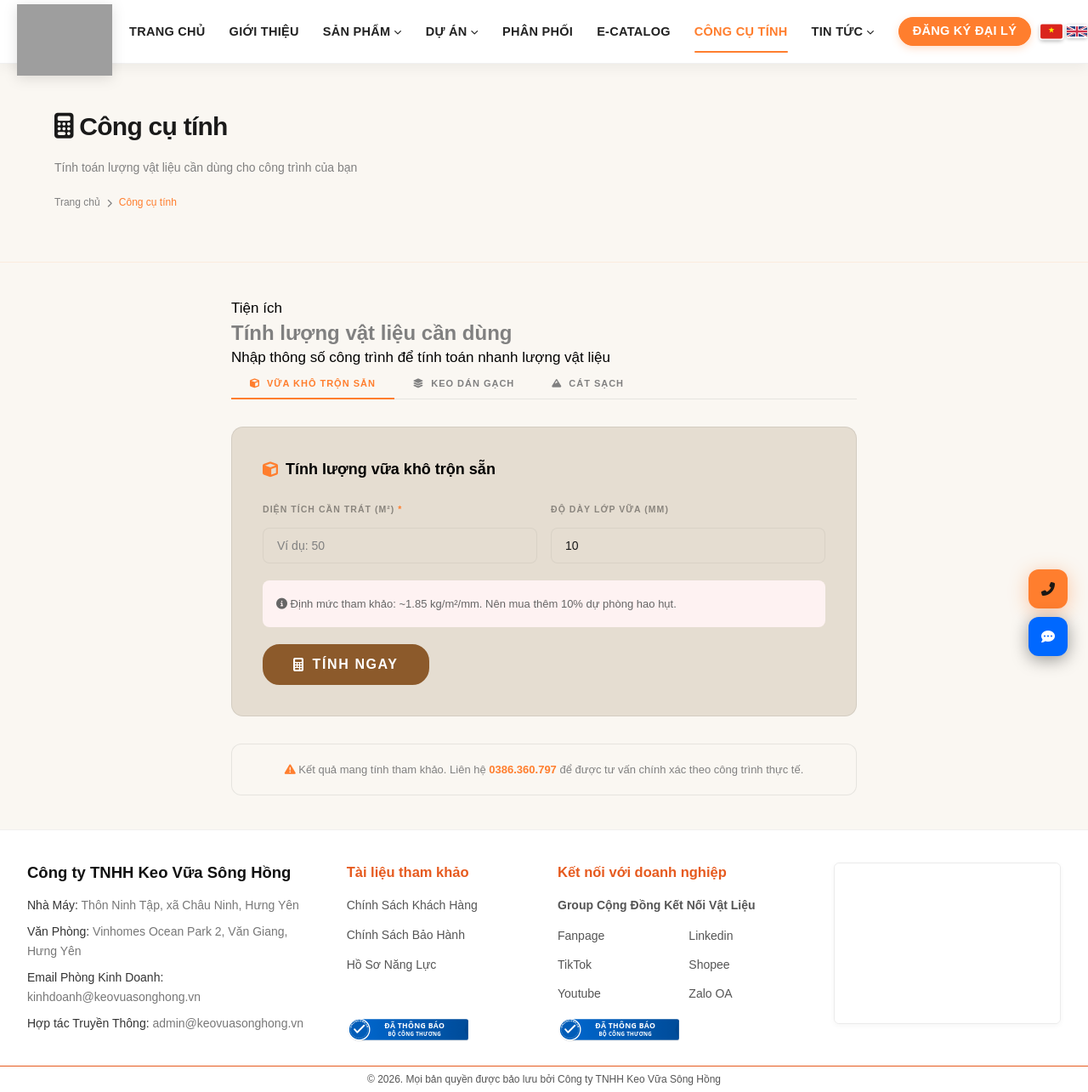
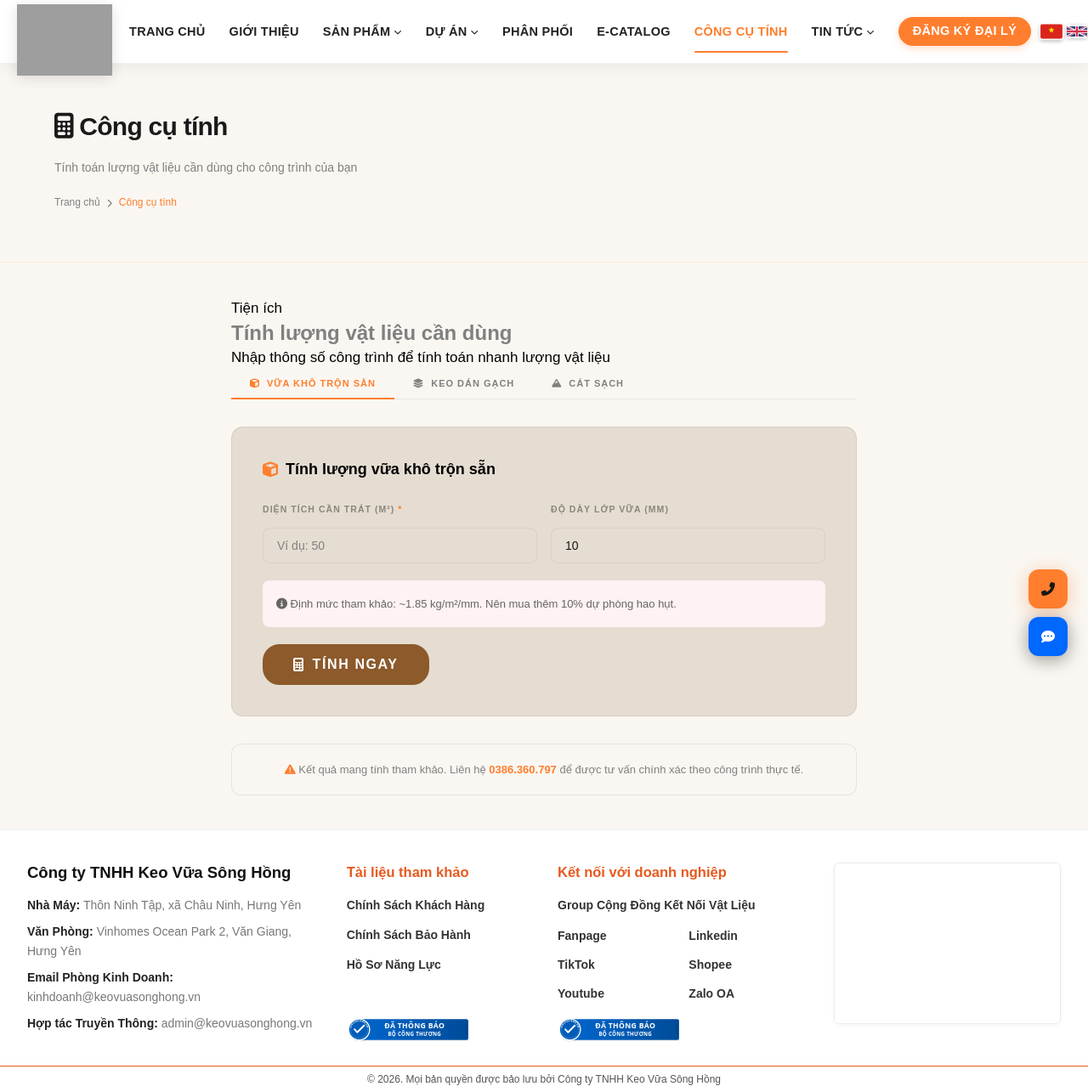
Before and after one commit to ngovandat2005/test, a Django app: page /cong-cu-tinh/ in a window 1280 px wide. Shown: the whole page at 85% size. Run offline with Django 5.2, Linux system fonts and the light colour scheme; a map, chart or similar area stays blank; some web fonts are replaced; grey boxes are pictures that could not be loaded.

Commit message:
In dam cac nhan thong tin cong ty va cac lien ket footer

```diff
--- a/main/templates/main/base.html
+++ b/main/templates/main/base.html
@@ -10,7 +10,7 @@
     <link rel="preconnect" href="https://fonts.gstatic.com" crossorigin>
     <link href="https://fonts.googleapis.com/css2?family=Bai+Jamjuree:ital,wght@0,300;0,400;0,500;0,600;0,700;1,300;1,400&display=swap" rel="stylesheet">
     <link rel="stylesheet" href="https://cdnjs.cloudflare.com/ajax/libs/font-awesome/6.5.0/css/all.min.css">
-    <link rel="stylesheet" href="{% static 'css/style.css' %}?v=208">
+    <link rel="stylesheet" href="{% static 'css/style.css' %}?v=209">
     {% block extra_css %}{% endblock %}
 </head>
 <body>
--- a/static/css/style.css
+++ b/static/css/style.css
@@ -1832,8 +1832,8 @@
 }
 
 .footer-company-info .info-label {
-  font-weight: 500;
-  color: #333333; /* Xám đậm, không in đậm */
+  font-weight: 700;
+  color: #222222; /* In đậm */
 }
 
 .footer-company-info .info-val {
@@ -1888,9 +1888,9 @@
 .footer-link-list a {
   font-family: 'Bai Jamjuree', sans-serif;
   font-size: 14px;
-  color: #555555;
+  color: #333333;
   text-decoration: none;
-  font-weight: 500;
+  font-weight: 700; /* In đậm */
   transition: color .2s ease;
 }
 
@@ -1906,8 +1906,8 @@
 .footer-group-item a {
   font-family: 'Bai Jamjuree', sans-serif;
   font-size: 14px;
-  font-weight: 600;
-  color: #555555;
+  font-weight: 700; /* In đậm */
+  color: #333333;
   text-decoration: none;
   transition: color .2s ease;
 }
@@ -1931,9 +1931,9 @@
 .footer-social-col a {
   font-family: 'Bai Jamjuree', sans-serif;
   font-size: 14px;
-  color: #555555;
+  color: #333333;
   text-decoration: none;
-  font-weight: 500;
+  font-weight: 700; /* In đậm */
   transition: color .2s ease;
 }
 
```
Also changed, not shown: db.sqlite3.
